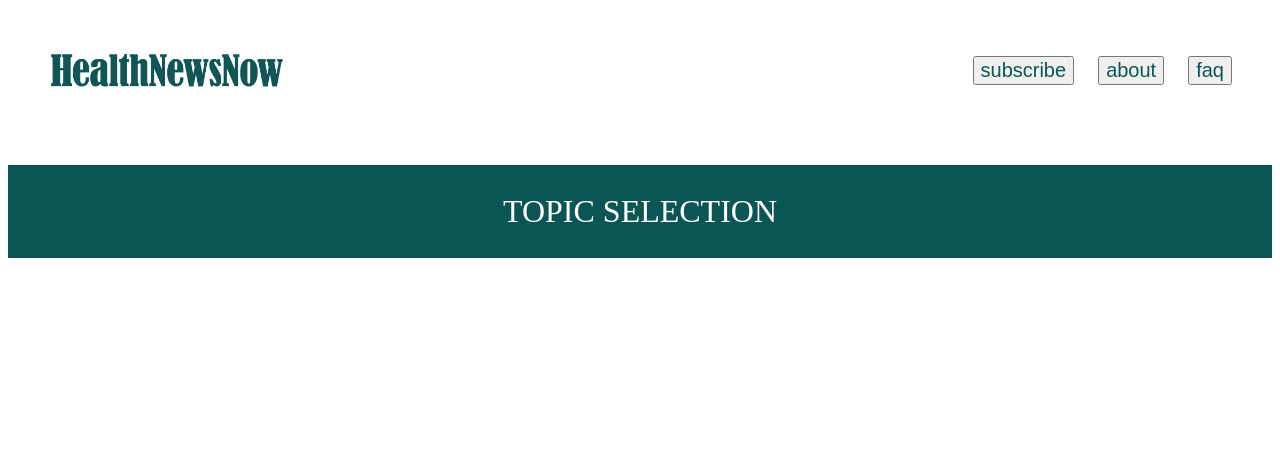
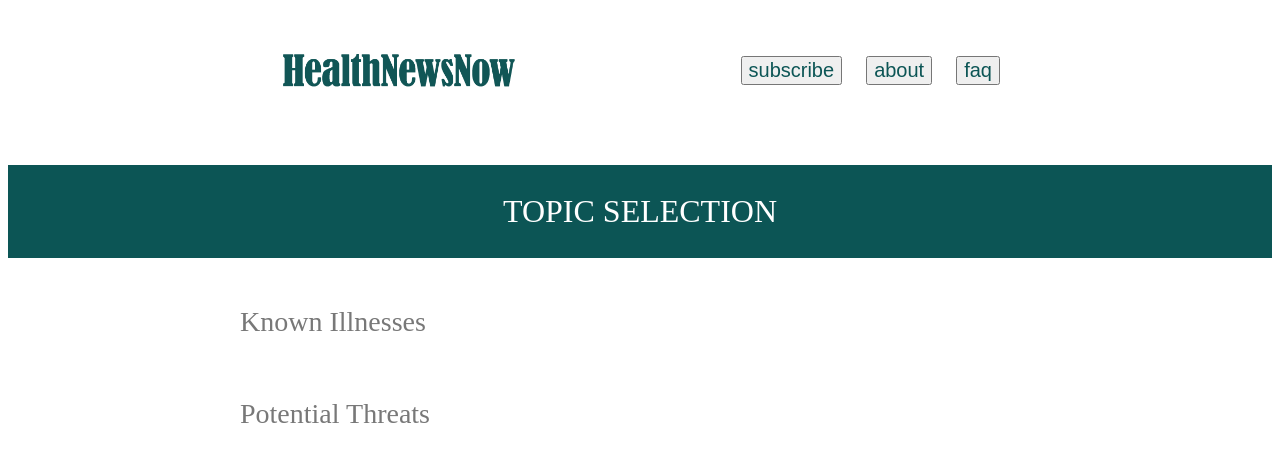
Before and after one commit to kmariano/healthnewsnow, a Next.js app: page /signup/topics in a window 1280 px wide. Shown: the top 462 px of the page. Built offline with nearby package versions, Linux system fonts and the light colour scheme.

Commit message:
max width

```diff
--- a/components/top-bar/index.css
+++ b/components/top-bar/index.css
@@ -10,6 +10,9 @@
 .top-bar__container_wrap {
   display: flex;
   justify-content: space-between;
+
+  max-width: 800px;
+  margin: auto;
 }
 
 .top-bar__image {
--- a/pages/signup/topics/index.css
+++ b/pages/signup/topics/index.css
@@ -1,3 +1,8 @@
+.topics__container {
+  max-width: 800px;
+  margin: auto;
+}
+
 .topics__banner {
   background-color: #0C5555;
 }
@@ -9,3 +14,10 @@
 
   padding: 28px 0;
 }
+
+.topics__title {
+  font-size: 28px;
+  color: #787878;
+
+  padding: 16px 0;
+}
--- a/pages/signup/topics/index.js
+++ b/pages/signup/topics/index.js
@@ -9,6 +9,12 @@ const SignupTopics = () => {
       <div className='topics__banner'>
         <p className='topics__banner-text'>TOPIC SELECTION</p>
       </div>
+
+      <div className='topics__container'>
+        <p className='topics__title'>Known Illnesses</p>
+
+        <p className='topics__title'>Potential Threats</p>
+      </div>
     </>
   );
 }
```
